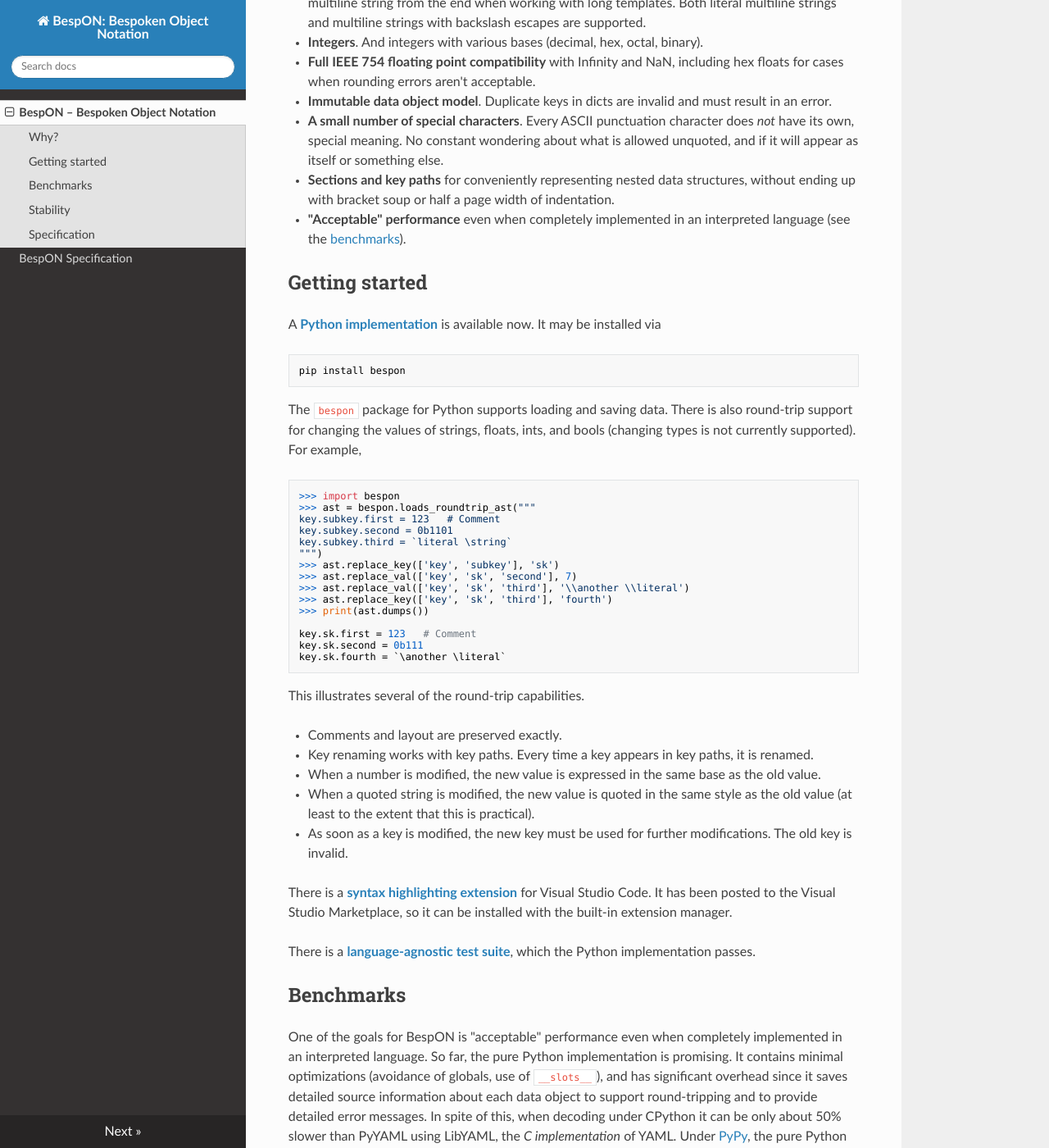
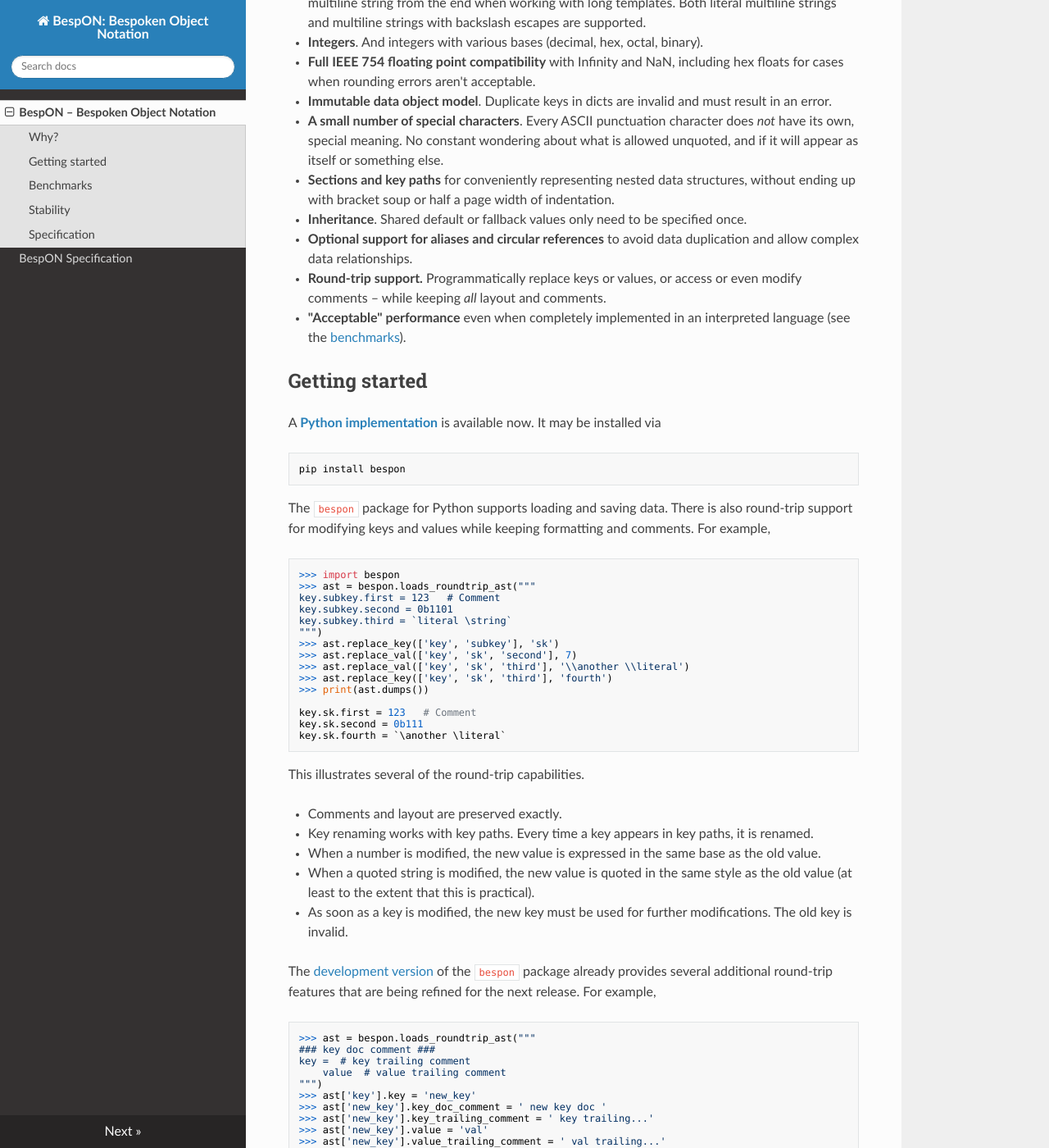
Before and after one commit to bespon/bespon_website, an MkDocs documentation site: the page built from docs/index.md, in a window 1280 px wide and 1400 px high, scrolled down 2102 px. Shown: the whole window at 82% size. Built offline with MkDocs 1.6.1, drawn with Linux system fonts in a browser that asks for light colours; nearby versions of some CDN libraries; old or Windows-style settings are respelled for this version of MkDocs; some of the changed text lies outside the part shown.

````diff
--- a/docs/index.md
+++ b/docs/index.md
@@ -62,6 +62,12 @@ Now that the requisite XKCD reference is out of the way, why BespON?
   * **Sections and key paths** for conveniently representing nested data
     structures, without ending up with bracket soup or half a page width of
     indentation.
+  * **Inheritance**.  Shared default or fallback values only need to be
+    specified once.
+  * **Optional support for aliases and circular references** to avoid data
+    duplication and allow complex data relationships.
+  * **Round-trip support.** Programmatically replace keys or values, or access
+    or even modify comments – while keeping *all* layout and comments.
   * **"Acceptable" performance** even when completely implemented in an
     interpreted language (see the [benchmarks](index.md#benchmarks)).
 
@@ -76,8 +82,8 @@ pip install bespon
 ```
 
 The `bespon` package for Python supports loading and saving data.  There is
-also round-trip support for changing the values of strings, floats, ints, and
-bools (changing types is not currently supported).  For example,
+also round-trip support for modifying keys and values while keeping formatting
+and comments.  For example,
 ```
 >>> import bespon
 >>> ast = bespon.loads_roundtrip_ast("""
@@ -106,6 +112,28 @@ This illustrates several of the round-trip capabilities.
     style as the old value (at least to the extent that this is practical).
   * As soon as a key is modified, the new key must be used for further
     modifications.  The old key is invalid.
+
+The [development version](https://github.com/gpoore/bespon_py) of the `bespon`
+package already provides several additional round-trip features that are
+being refined for the next release.  For example,
+```
+>>> ast = bespon.loads_roundtrip_ast("""
+### key doc comment ###
+key =  # key trailing comment
+    value  # value trailing comment
+""")
+>>> ast['key'].key = 'new_key'
+>>> ast['new_key'].key_doc_comment = ' new key doc '
+>>> ast['new_key'].key_trailing_comment = ' key trailing...'
+>>> ast['new_key'].value = 'val'
+>>> ast['new_key'].value_trailing_comment = ' val trailing...'
+>>> print(ast.dumps())
+
+### new key doc ###
+new_key =  # key trailing...
+    val  # val trailing...
+```
+
 
 
 There is a
@@ -154,8 +182,8 @@ formats.
 ## Stability
 
 While changes are still possible, all current features are expected to be
-stable.  The objective is a final version 1.0 of the Python implementation by
-the end of summer 2017.
+stable.  Development is currently focused on refining existing features and
+adding more powerful round-trip functionality.
 
 
 
````
Also changed, not shown: docs/spec_overview.md (+11 -3 lines).
